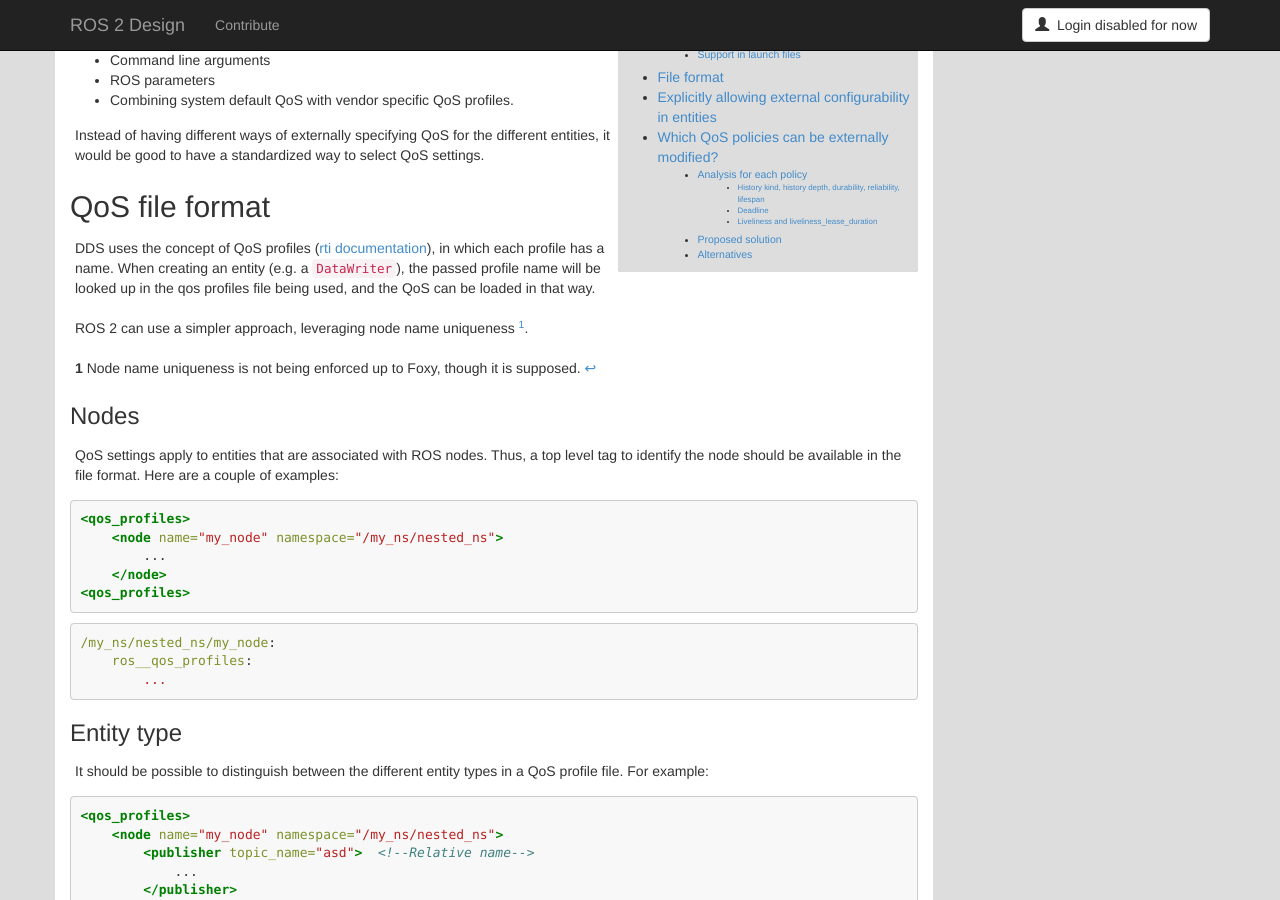
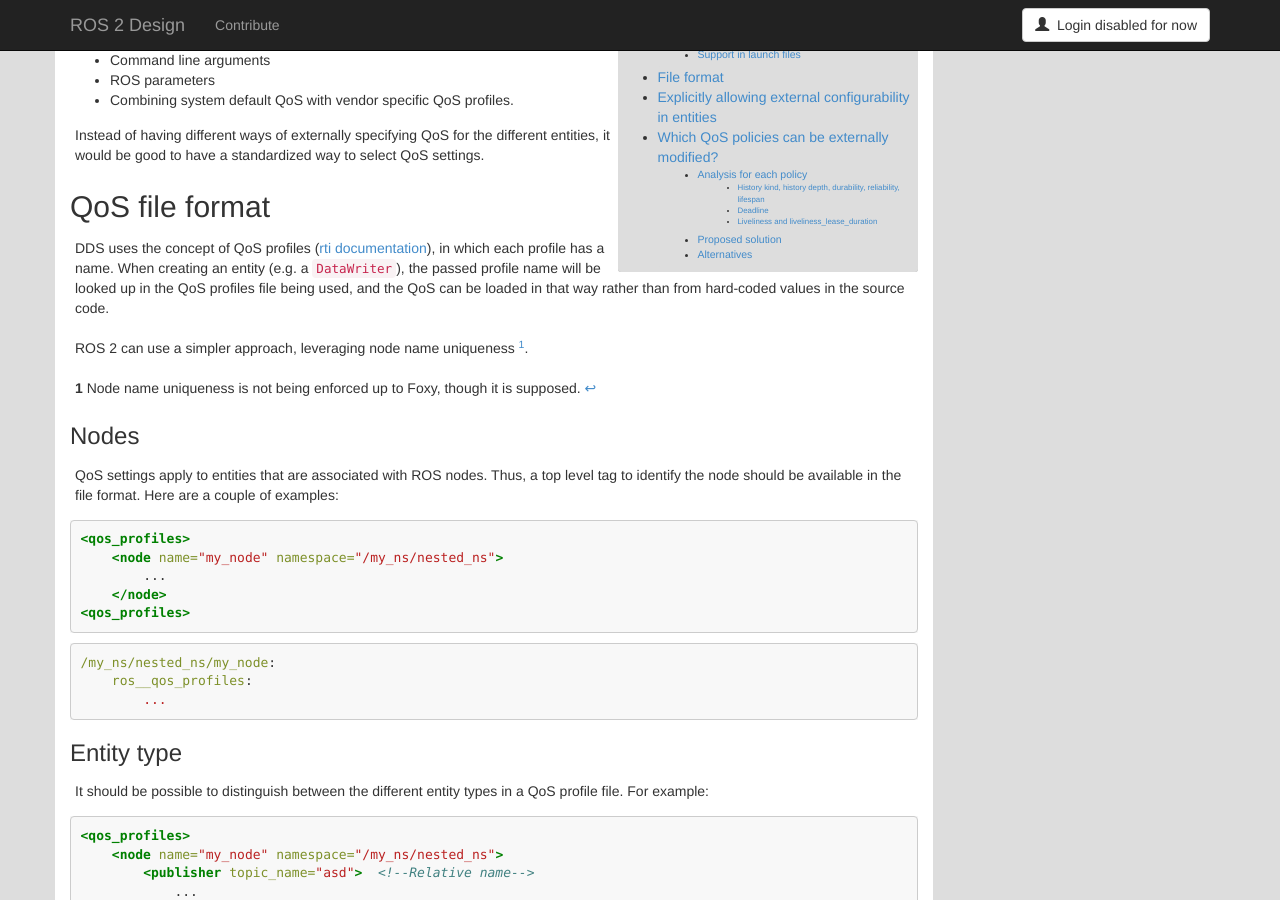
Before and after one commit to ros2/design, a Jekyll site: the page built from articles/external_qos_file.md, in a window 1280 px wide and 900 px high, scrolled down 350 px. Built offline with Jekyll 4.4.1, drawn with Linux system fonts in a browser that asks for light colours; nearby versions of some CDN libraries.

Commit message:
Apply reviewer suggestion
Signed-off-by: Ivan Santiago Paunovic <ivanpauno@ekumenlabs.com>

Co-authored-by: Geoffrey Biggs <gbiggs@killbots.net>

```diff
--- a/articles/external_qos_file.md
+++ b/articles/external_qos_file.md
@@ -32,7 +32,8 @@
 
 ## QoS file format
 
-DDS uses the concept of QoS profiles ([rti documentation](https://community.rti.com/examples/using-qos-profiles)), in which each profile has a name. When creating an entity (e.g. a `DataWriter`), the passed profile name will be looked up in the qos profiles file being used, and the QoS can be loaded in that way.
+DDS uses the concept of QoS profiles ([rti documentation](https://community.rti.com/examples/using-qos-profiles)), in which each profile has a name.
+When creating an entity (e.g. a `DataWriter`), the passed profile name will be looked up in the QoS profiles file being used, and the QoS can be loaded in that way rather than from hard-coded values in the source code.
 
 ROS 2 can use a simpler approach, leveraging node name uniqueness <sup id="back_node_name_uniqueness">[1](#to_node_name_uniqueness)</sup>.
 
```
